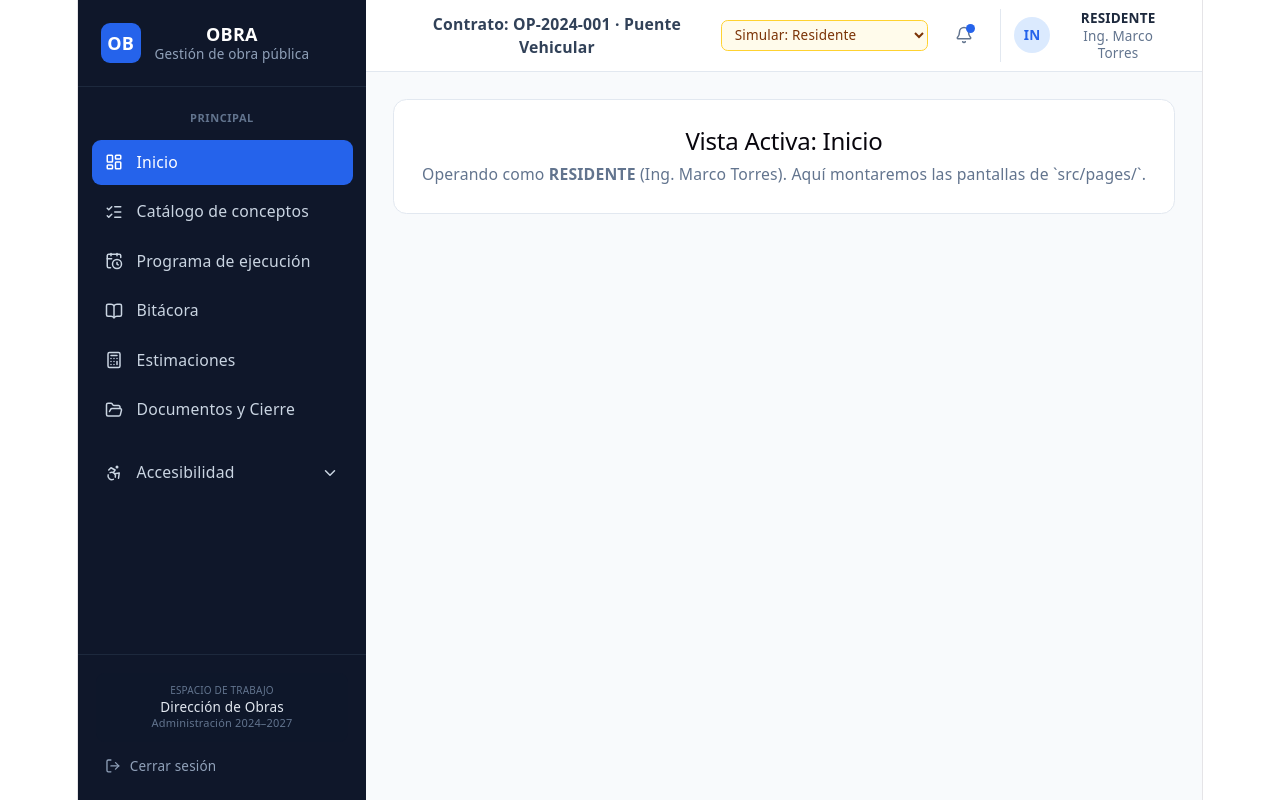
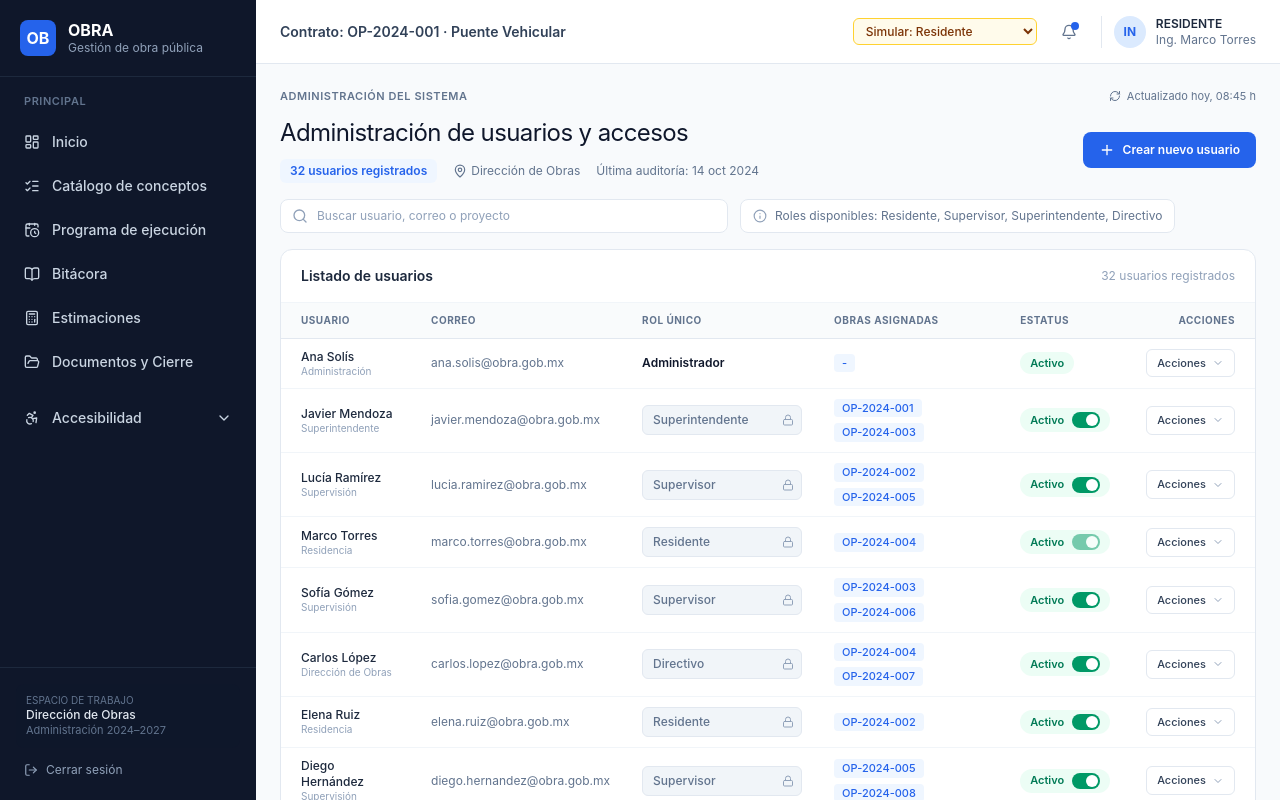
Before and after one commit to Foxyspartan119/sistema-obra-publica-frontend, a React (Vite) app in the folder obra-publica-frontend/: page / in a window 1280 px wide. Built offline with nearby package versions, Linux system fonts and the light colour scheme.

Commit message:
Vista Admin casi completa

```diff
--- a/obra-publica-frontend/src/App.tsx
+++ b/obra-publica-frontend/src/App.tsx
@@ -1,10 +1,11 @@
 import React, { useState } from 'react';
 import { AuthProvider, useAuth } from './context/AuthContext';
 import { AppLayout } from './components/layout/AppLayout';
+import { AdminPage } from './pages/AdminPage';
 
 const MainRouter: React.FC = () => {
   const { user, sessionExpired, loginAsRole } = useAuth();
-  const [section, setSection] = useState<string>('inicio');
+  const [section, setSection] = useState<string>('admin-usuarios');
 
   if (!user) {
     return (
@@ -27,6 +28,7 @@ const MainRouter: React.FC = () => {
             ).map((rol) => (
               <button
                 key={rol}
+                type="button"
                 onClick={() => {
                   loginAsRole(rol);
                   setSection(rol === 'ADMINISTRADOR' ? 'admin-usuarios' : 'inicio');
@@ -44,13 +46,18 @@ const MainRouter: React.FC = () => {
 
   return (
     <AppLayout activeSection={section} onNavigate={setSection}>
-      <div className="bg-white dark:bg-slate-900 rounded-xl border border-slate-200 dark:border-slate-800 p-6">
-        <h2 className="text-lg font-bold capitalize">Vista activa: {section}</h2>
-        <p className="text-sm text-slate-500 mt-1">
-          Operando como <strong>{user.rol}</strong> ({user.nombre}). Aquí montaremos las
-          pantallas de `src/pages/`.
-        </p>
-      </div>
+      {user.rol === 'ADMINISTRADOR' || section.startsWith('admin-') ? (
+        <AdminPage activeSubSection={section} />
+      ) : (
+        <div className="bg-white dark:bg-slate-900 rounded-xl border border-slate-200 dark:border-slate-800 p-6">
+          <h2 className="text-lg font-bold capitalize text-slate-900 dark:text-white">
+            Vista activa: {section}
+          </h2>
+          <p className="text-sm text-slate-500 dark:text-slate-400 mt-1">
+            Operando como <strong>{user.rol}</strong> ({user.nombre}).
+          </p>
+        </div>
+      )}
     </AppLayout>
   );
 };
--- a/obra-publica-frontend/src/components/layout/AppLayout.tsx
+++ b/obra-publica-frontend/src/components/layout/AppLayout.tsx
@@ -61,9 +61,10 @@ export const AppLayout: React.FC<AppLayoutProps> = ({
       ];
 
   return (
-    <div className="min-h-screen flex bg-slate-50 dark:bg-slate-950 text-slate-900 dark:text-slate-100">
+    <div className="h-screen w-full overflow-hidden flex bg-slate-50 dark:bg-slate-950 text-slate-900 dark:text-slate-100">
+      <div className="h-full shrink-0 overflow-y-auto">
         {/* Sidebar */}
-      <aside className="w-64 bg-sidebar text-slate-300 flex flex-col shrink-0 select-none">
+        <aside className="h-full w-64 bg-sidebar text-slate-300 flex flex-col shrink-0 select-none">
           <div className="p-5 flex items-center gap-3 border-b border-slate-800">
             <div className="w-9 h-9 rounded-lg bg-brand flex items-center justify-center text-white font-bold">
               OB
@@ -147,9 +148,10 @@ export const AppLayout: React.FC<AppLayoutProps> = ({
             </button>
           </div>
         </aside>
+      </div>
 
       {/* Área Principal */}
-      <div className="flex-1 flex flex-col min-w-0">
+      <div className="flex-1 flex flex-col min-w-0 h-full overflow-hidden">
         <header className="h-16 bg-white dark:bg-slate-900 border-b border-slate-200 dark:border-slate-800 px-6 flex items-center justify-between sticky top-0 z-10">
           <div className="flex items-center gap-3 text-sm">
             <span className="font-semibold text-slate-700 dark:text-slate-200">
@@ -197,7 +199,7 @@ export const AppLayout: React.FC<AppLayoutProps> = ({
           </div>
         </header>
 
-        <main className="flex-1 p-6 overflow-y-auto">{children}</main>
+        <main className="flex-1 p-6 overflow-y-auto overflow-x-hidden">{children}</main>
       </div>
     </div>
   );
--- a/obra-publica-frontend/src/index.css
+++ b/obra-publica-frontend/src/index.css
@@ -1,125 +1,40 @@
 @import "tailwindcss";
 
+/* 1. Variantes de tema activadas por clase en <html> */
 @custom-variant dark (&:where(.dark, .dark *));
+@custom-variant hc (&:where(.high-contrast, .high-contrast *));
 
+/* 2. Tokens de color institucionales */
 @theme {
   --color-sidebar: #0F172A;
   --color-brand: #2563EB;
   --color-brand-hover: #1D4ED8;
 }
 
-.high-contrast {
-  filter:contrast(1.35);
+/* 3. Reglas globales para Modo Alto Contraste (Exteriores) */
+.high-contrast body {
+  background-color: #FFFFFF !important;
+  color: #000000 !important;
 }
 
-:root {
-  --text: #6b6375;
-  --text-h: #08060d;
-  --bg: #fff;
-  --border: #e5e4e7;
-  --code-bg: #f4f3ec;
-  --accent: #aa3bff;
-  --accent-bg: rgba(170, 59, 255, 0.1);
-  --accent-border: rgba(170, 59, 255, 0.5);
-  --social-bg: rgba(244, 243, 236, 0.5);
-  --shadow:
-    rgba(0, 0, 0, 0.1) 0 10px 15px -3px, rgba(0, 0, 0, 0.05) 0 4px 6px -2px;
-
-  --sans: system-ui, 'Segoe UI', Roboto, sans-serif;
-  --heading: system-ui, 'Segoe UI', Roboto, sans-serif;
-  --mono: ui-monospace, Consolas, monospace;
-
-  font: 18px/145% var(--sans);
-  letter-spacing: 0.18px;
-  color-scheme: light dark;
-  color: var(--text);
-  background: var(--bg);
-  font-synthesis: none;
-  text-rendering: optimizeLegibility;
-  -webkit-font-smoothing: antialiased;
-  -moz-osx-font-smoothing: grayscale;
-
-  @media (max-width: 1024px) {
-    font-size: 16px;
-  }
+.high-contrast main,
+.high-contrast header {
+  background-color: #FFFFFF !important;
+  color: #000000 !important;
+  border-color: #000000 !important;
 }
 
-@media (prefers-color-scheme: dark) {
-  :root {
-    --text: #9ca3af;
-    --text-h: #f3f4f6;
-    --bg: #16171d;
-    --border: #2e303a;
-    --code-bg: #1f2028;
-    --accent: #c084fc;
-    --accent-bg: rgba(192, 132, 252, 0.15);
-    --accent-border: rgba(192, 132, 252, 0.5);
-    --social-bg: rgba(47, 48, 58, 0.5);
-    --shadow:
-      rgba(0, 0, 0, 0.4) 0 10px 15px -3px, rgba(0, 0, 0, 0.25) 0 4px 6px -2px;
-  }
-
-  #social .button-icon {
-    filter: invert(1) brightness(2);
-  }
+.high-contrast table,
+.high-contrast tr,
+.high-contrast td,
+.high-contrast th,
+.high-contrast input,
+.high-contrast select {
+  border-color: #0F172A !important;
+  color: #000000 !important;
 }
 
-#root {
-  width: 1126px;
-  max-width: 100%;
-  margin: 0 auto;
-  text-align: center;
-  border-inline: 1px solid var(--border);
-  min-height: 100svh;
-  display: flex;
-  flex-direction: column;
-  box-sizing: border-box;
+.high-contrast aside {
+  background-color: #020617 !important;
+  border-right: 2px solid #000000 !important;
 }
-
-body {
-  margin: 0;
-}
-
-h1,
-h2 {
-  font-family: var(--heading);
-  font-weight: 500;
-  color: var(--text-h);
-}
-
-h1 {
-  font-size: 56px;
-  letter-spacing: -1.68px;
-  margin: 32px 0;
-  @media (max-width: 1024px) {
-    font-size: 36px;
-    margin: 20px 0;
-  }
-}
-h2 {
-  font-size: 24px;
-  line-height: 118%;
-  letter-spacing: -0.24px;
-  margin: 0 0 8px;
-  @media (max-width: 1024px) {
-    font-size: 20px;
-  }
-}
-p {
-  margin: 0;
-}
-
-code,
-.counter {
-  font-family: var(--mono);
-  display: inline-flex;
-  border-radius: 4px;
-  color: var(--text-h);
-}
-
-code {
-  font-size: 15px;
-  line-height: 135%;
-  padding: 4px 8px;
-  background: var(--code-bg);
-}
--- a/obra-publica-frontend/src/pages/AdminPage.tsx
+++ b/obra-publica-frontend/src/pages/AdminPage.tsx
@@ -223,7 +223,7 @@ export const AdminPage: React.FC<AdminPageProps> = ({ activeSubSection }) => {
       </div>
 
       {/* Pestañas superiores */}
-      <div className="border-b border-slate-200 dark:border-slate-800 overflow-x-auto">
+     { /*<div className="border-b border-slate-200 dark:border-slate-800 overflow-x-auto">
         <div className="flex items-center gap-6 min-w-max text-xs">
           {(
             [
@@ -253,7 +253,7 @@ export const AdminPage: React.FC<AdminPageProps> = ({ activeSubSection }) => {
             );
           })}
         </div>
-      </div>
+      </div> */}
 
       {/* Alerta de regla de negocio cuando se intenta una acción restringida */}
       {feedbackError && (
```
Lines whose indentation alone changed are shown as unchanged.
